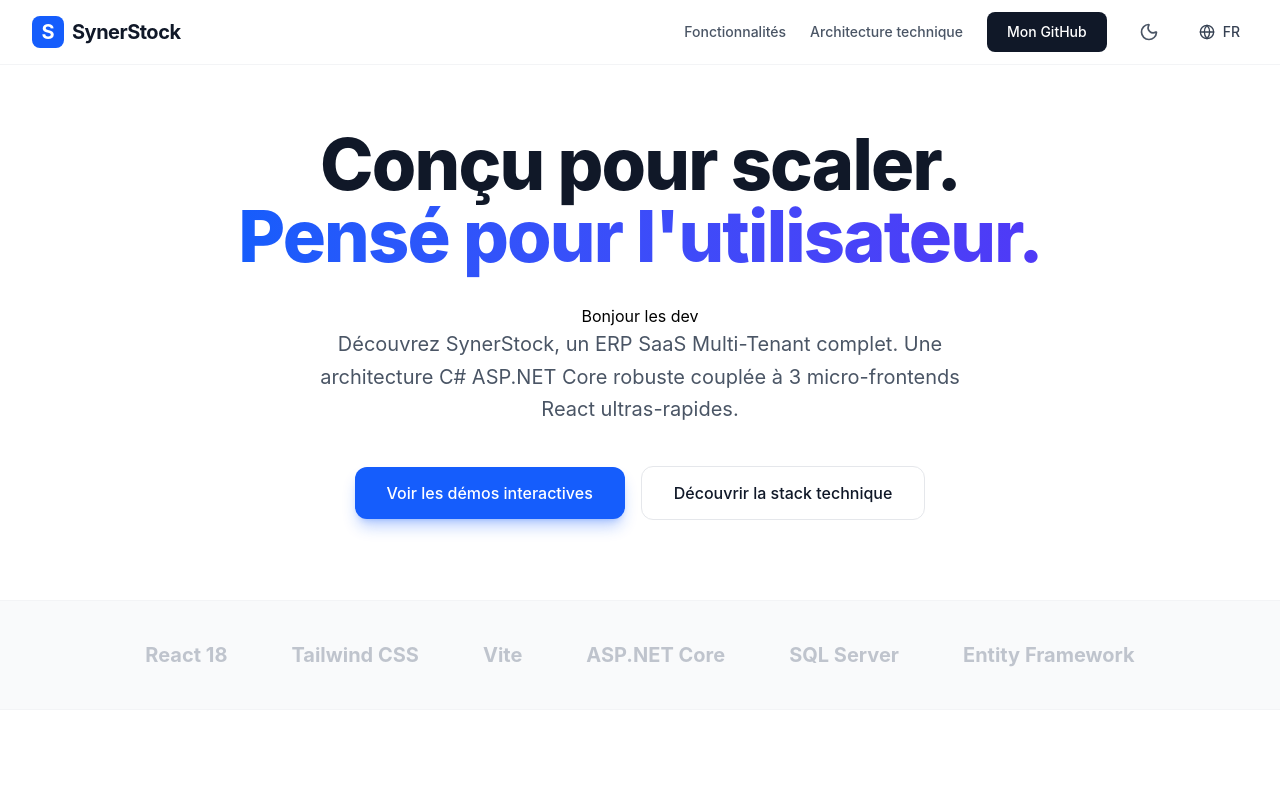
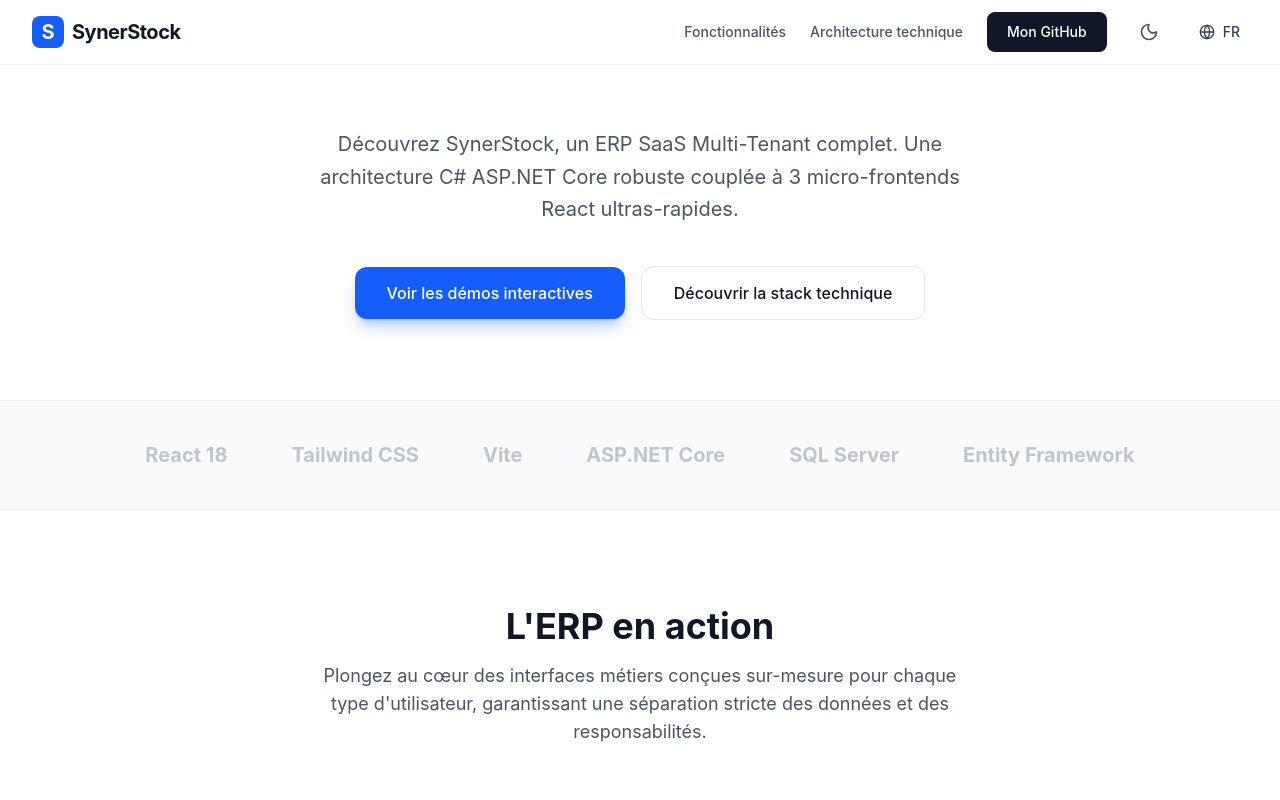
Before and after one commit to Sdev237/SynerStockAppShowCase, a React (Vite) app: page / in a window 1280 px wide. Shown: the top 800 px of the page. Built offline with nearby package versions, Linux system fonts and the light colour scheme.

Commit message:
feat: Home page update

```diff
--- a/src/App.jsx
+++ b/src/App.jsx
@@ -124,13 +124,7 @@ function App() {
 
       {/* Hero Section */}
       <section className="pt-32 pb-20 px-4 sm:px-6 lg:px-8 max-w-7xl mx-auto text-center">
-        <h1 className="text-5xl md:text-7xl font-extrabold text-gray-900 dark:text-white tracking-tight mb-8">
-          {t('hero.title1')}<br />
-          <span className="text-transparent bg-clip-text bg-gradient-to-r from-blue-600 to-indigo-600 dark:from-blue-400 dark:to-indigo-400">
-            {t('hero.title2')}
-          </span>
-        </h1>
-        <h1>Bonjour les dev</h1>
+
         <p className="max-w-2xl mx-auto text-xl text-gray-600 dark:text-gray-400 mb-10 leading-relaxed">
           {t('hero.subtitle')}
         </p>
```
